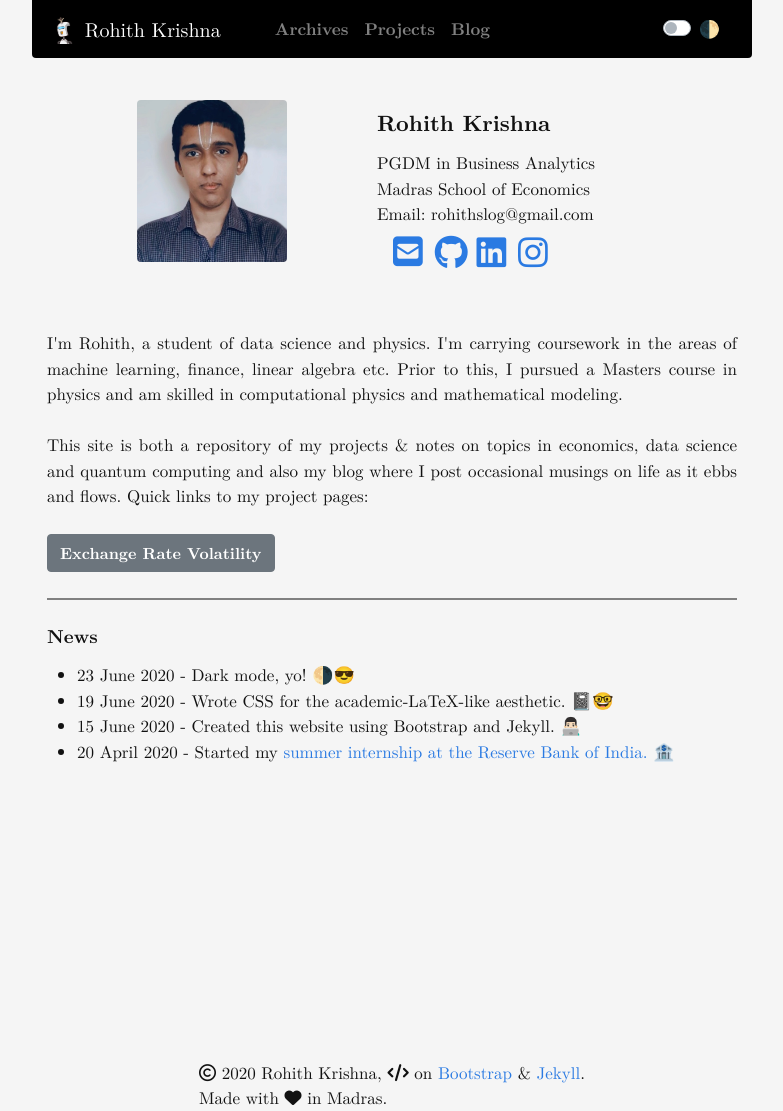
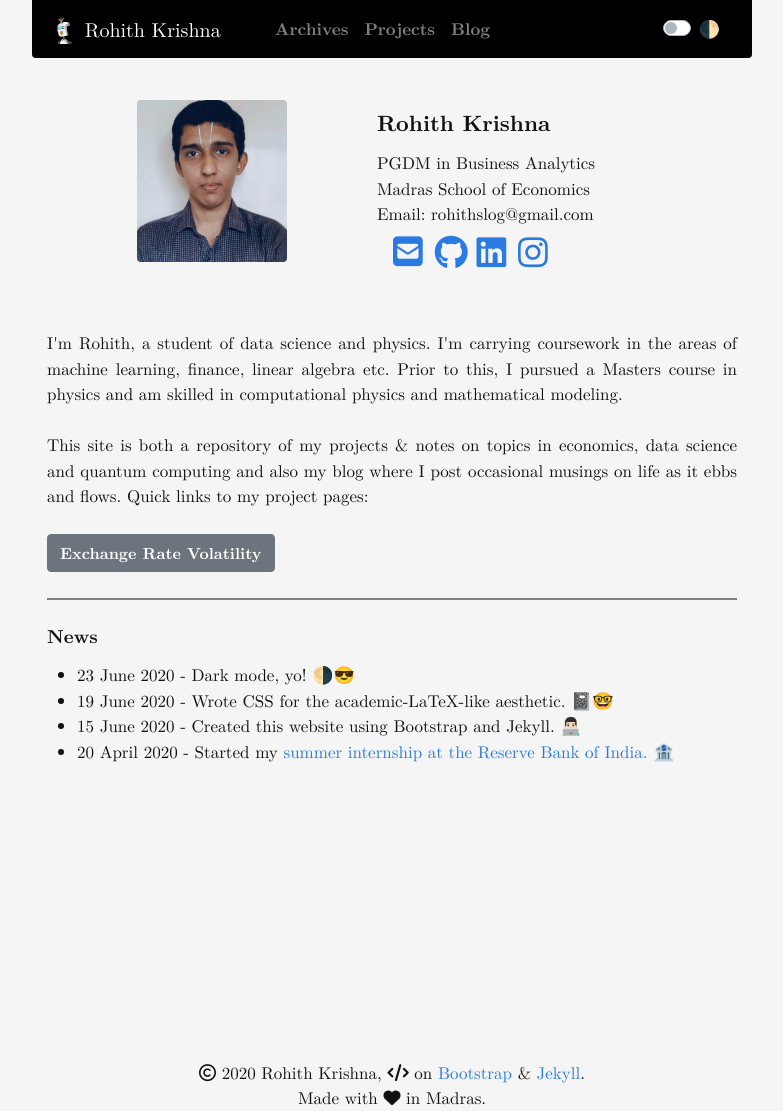
Before and after one commit to rohithmay/rohithmay.github.io, a Jekyll site: the page built from index.md, in a window 1280 px wide. Shown: the whole page, without its empty margins (248-1031 px from the left). Built offline with Jekyll 4.4.1, drawn with Linux system fonts in a browser that asks for light colours; nearby versions of some CDN libraries; a style sheet for code colours, icons or effects is not loaded.

Commit message:
Update index.md

```diff
--- a/index.md
+++ b/index.md
@@ -189,19 +189,25 @@ Template for latest updates here
         <br/>
 
     <br/><br/><br/><br/><br/><br/><br/><br/><br/><br/>
+
     <div class="col d-flex justify-content-center">
         <div class="inner">
-
-
         <i class="fa fa-copyright" aria-hidden="true"></i> 2020 Rohith Krishna,
 
             <i class="fa fa-code" aria-hidden="true"></i>
             on <a href="https://getbootstrap.com" target="_blank">Bootstrap</a> & <a href="https://jekyllrb.com/" target="_blank">Jekyll</a>.<br/>
+        </div>
+    </div>
+
+    <div class="col d-flex justify-content-center">
+        <div class="inner">
             Made with <i class="fa fa-heart" aria-hidden="true"></i> in Madras.
+        </div>
+    </div>
 
 
 
-        </div>
-    </div>
+
+
 
 </div>
```
